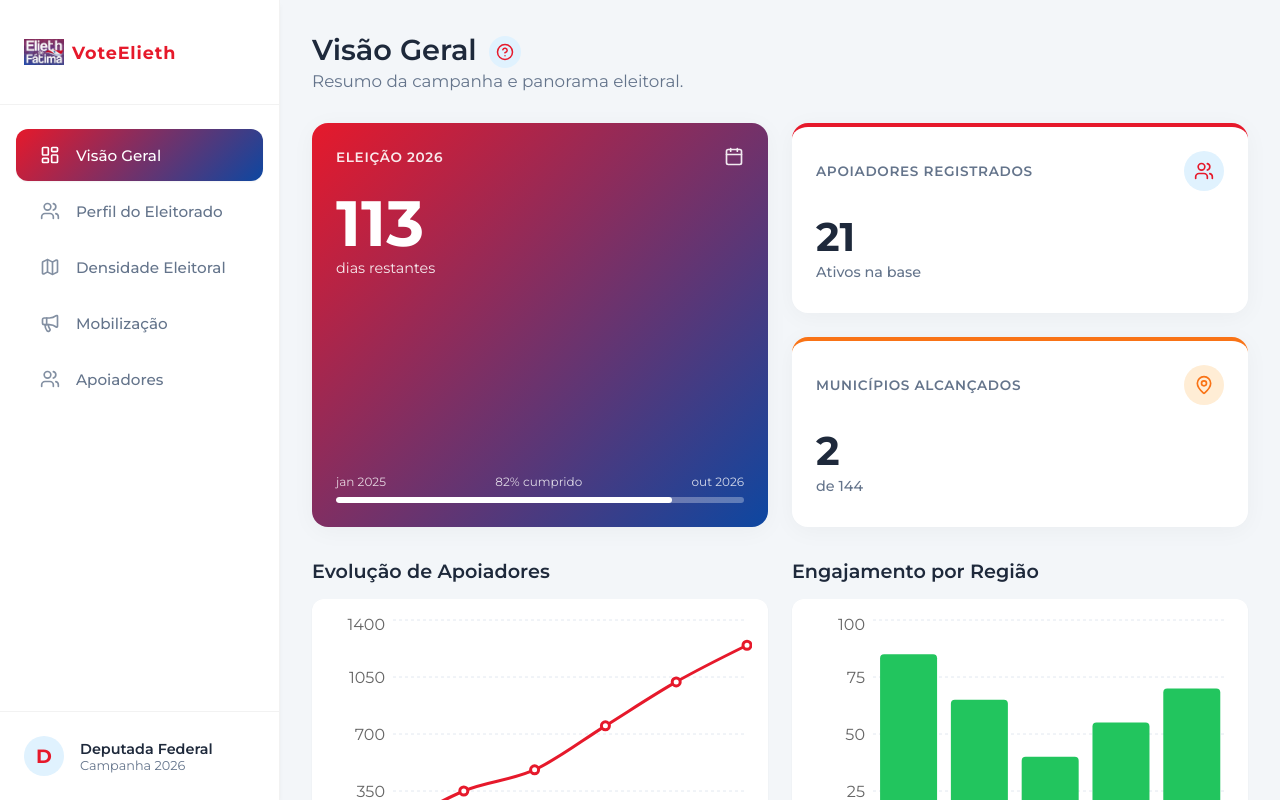
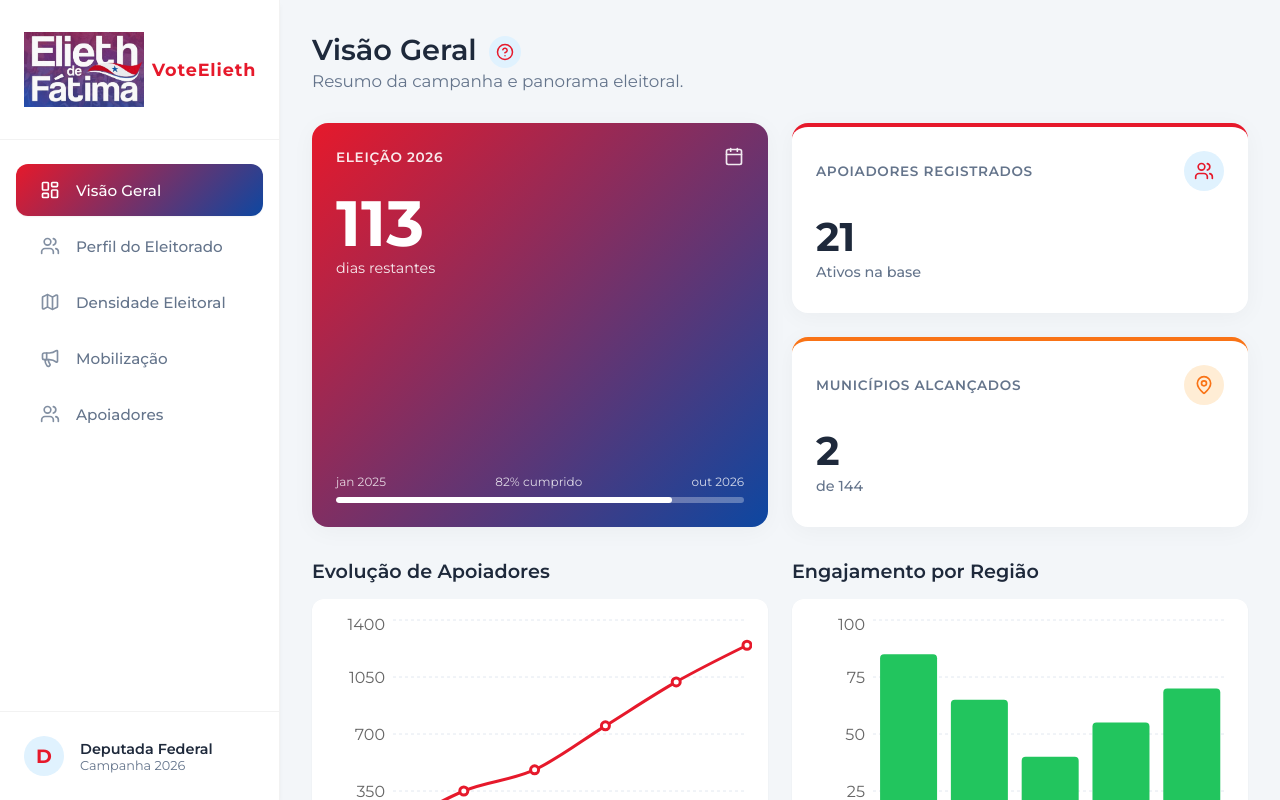
Before and after one commit to LuanGiuliano/ATLAS-ELEITORAL, a React (Vite) app: page / in a window 1280 px wide. Both pictures are taken after typing "Sample", "Sample123" into the empty fields and a click on the button "Entrar no Sistema". Built offline with nearby package versions, Linux system fonts and the light colour scheme.

Commit message:
Aumenta o tamanho da logo no cabecalho e sidebar

```diff
--- a/src/App.jsx
+++ b/src/App.jsx
@@ -33,7 +33,7 @@ function App() {
     <div className="app-layout">
       {/* Mobile Header for hamburger menu */}
       <header className="mobile-header">
-        <img src="/logo.png" alt="Logo VoteElieth" style={{ width: '32px', height: '32px', borderRadius: '4px', objectFit: 'contain', backgroundColor: 'white' }} />
+        <img src="/logo.png" alt="Logo VoteElieth" style={{ width: '80px', height: 'auto', maxHeight: '48px', objectFit: 'contain' }} />
         <h2>VoteElieth</h2>
         <button
           className="mobile-menu-btn"
--- a/src/components/layout/Sidebar.jsx
+++ b/src/components/layout/Sidebar.jsx
@@ -14,7 +14,7 @@ const Sidebar = ({ activeTab, setActiveTab }) => {
   return (
     <aside className="sidebar">
       <div className="sidebar-header">
-        <img src="/logo.png" alt="Logo VoteElieth" style={{ width: '40px', height: '40px', borderRadius: '4px', objectFit: 'contain', backgroundColor: 'white' }} />
+        <img src="/logo.png" alt="Logo VoteElieth" style={{ width: '120px', height: 'auto', maxHeight: '80px', objectFit: 'contain' }} />
         <h2>VoteElieth</h2>
       </div>
 
```
